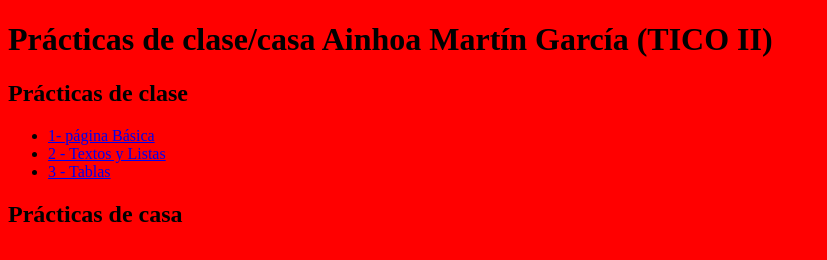
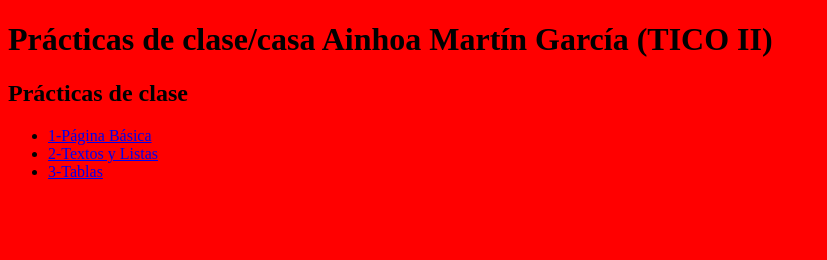
Before and after one commit to ainhoamartin/1EVAL_HTMLyCSS_TICO2_ainhoamartin, a plain HTML site: page index.html in a window 1280 px wide. Shown: the whole page, without its empty margins (0-827 px from the left). Drawn offline with Linux system fonts and the light colour scheme; files that its build step writes are made by us from their sources.

Commit message:
Update index.html

```diff
--- a/index.html
+++ b/index.html
@@ -5,18 +5,17 @@
     <meta charset="UTF-8">
     <meta http-equiv="X-UA-Compatible" content="IE=edge">
     <meta name="viewport" content="width=device-width, initial-scale=1.0">
-    <title>Prácticas de clase/casa Miguel Ángel DCV (TICO II)</title>
+    <title>Prácticas de clase/casa Ainhoa Martín García (TICO II)</title>
     <link rel="stylesheet" href="estilos/estilos.css">
 </head>
 <body>
     <h1>Prácticas de clase/casa Ainhoa Martín García (TICO II)</h1>
     <h2>Prácticas de clase</h2>
     <ul>
-        <li><a href="paginabasica/primerapaginaweb.html" target="_blank">1- página Básica</a> </li>
-        <li><a href="textosylistas/index.html" target="_blank">2 - Textos y Listas</a> </li>
-        <li><a href="tablas/index.html">3 - Tablas</a> </li>
+        <li><a href="paginabasica/primerapaginaweb.html" target="_blank"> 1-Página Básica</a> </li>
+        <li><a href="textosylistas/index.html" target="_blank"> 2-Textos y Listas</a> </li>
+        <li><a href="tablas/index.html"> 3-Tablas</a> </li>
     </ul>
-    <h2>Prácticas de casa</h2>
 
 </body>
 </html>
```
